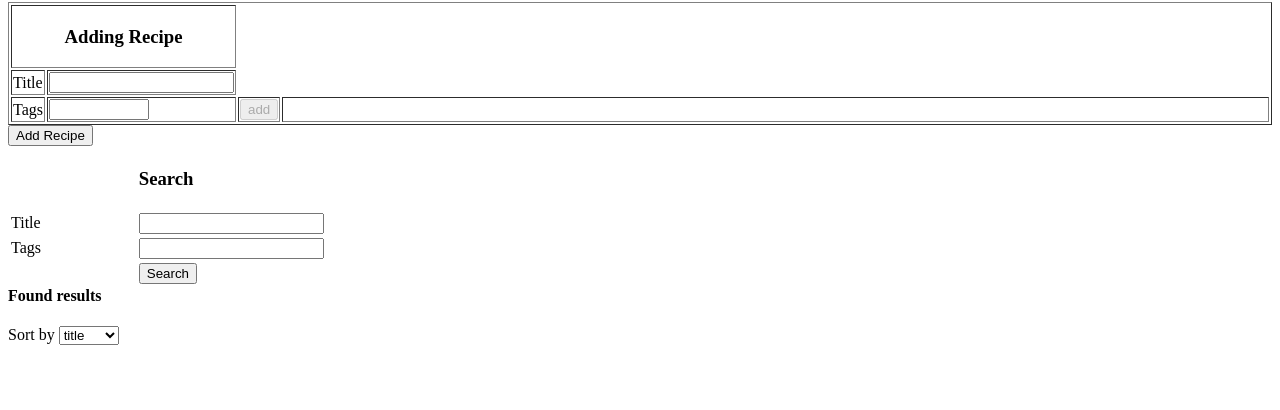
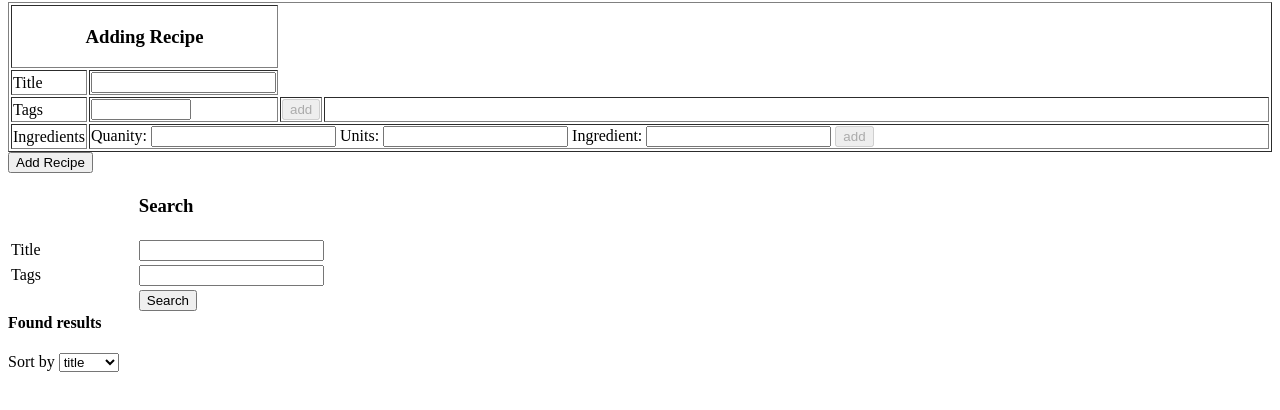
Before and after one commit to JiangMinyang/recipe, a website: page index.html in a window 1280 px wide. Shown: the part 78-488 px from the top of the page. Drawn offline with Linux system fonts and the light colour scheme; no server answers.

Commit message:
adding ingredients

```diff
--- a/index.html
+++ b/index.html
@@ -22,6 +22,15 @@
 					<button ng-click="addTag()" ng-disabled="tagg == ''">add</button>
 				</td>
 				<td colspan="2" style="width : 80%"> <p>{{ addedTags.join('  ') }}</p></td>
+			</tr>
+			<tr>
+				<td>Ingredients</td>
+				<td colspan="3">
+					Quanity: <input type="text" ng-model="qty"></input>
+					Units: <input type="text" ng-model="unit"></input>
+					Ingredient: <input type="text" ng-model="ingre"></input>
+					<button ng-click="addIndregient()" ng-disabled="qty=='' || unit=='' || ingre== ''">add</button>
+				</td>
 			</tr>
 		</table>
 		<input type="button" value="Add Recipe" ng-click="addRecipe()"></input>
--- a/scripts/recipeCtrl.js
+++ b/scripts/recipeCtrl.js
@@ -3,6 +3,9 @@ var app = angular.module('recipeManager', []);
 app.controller('recipeCtrl', function($scope, $http){
 	$scope.addedTags = [];
 	$scope.tagg = '';
+	$scope.qty = '';
+	$scope.unit = '';
+	$scope.ingre = '';
 	$http.get("http://localhost:8080/api/recipe?page=1").success(function(response, status) {
 		console.log(response);
 		$scope.searchResults = response;
```
